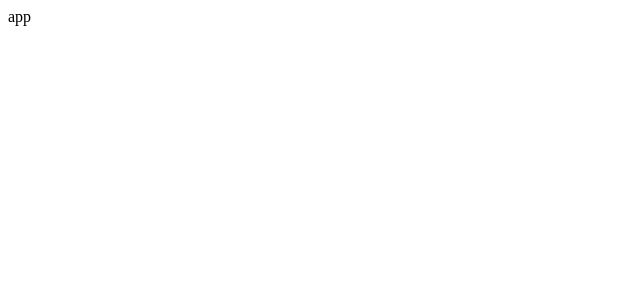
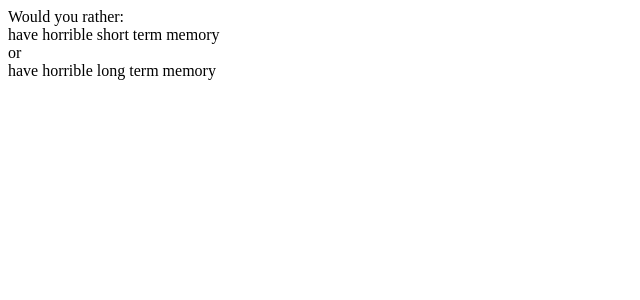
Before and after one commit to amanda62/reactnd-project-would-you-rather, a React (Create React App) app: page / in a window 1280 px wide. Shown: the top 300 px of the page, without its empty margins (0-640 px from the left). Built offline with nearby package versions, Linux system fonts and the light colour scheme; the HTML template or start-up script is replaced by a standard one.

Commit message:
feature/1-page-home - mvp

```diff
--- a/package.json
+++ b/package.json
@@ -25,7 +25,7 @@
     "build": "react-scripts build",
     "test": "react-scripts test",
     "eject": "react-scripts eject",
-    "lint": "prettier --write"
+    "lint": "eslint --fix"
   },
   "eslintConfig": {
     "extends": [
--- a/src/App.js
+++ b/src/App.js
@@ -1,8 +1,44 @@
 import React from "react";
 import { connect } from "react-redux";
 
-function App({ label }) {
-  return <>{label}</>;
+function App({ questions, dispatch }) {
+  const currentQuestion = Object.values(questions).find(
+    question => question.answer === null
+  );
+  const handleClick = (questionId, option) => {
+    const action = {
+      type: "vote",
+      payload: {
+        questionId,
+        option
+      }
+    };
+    dispatch(action);
+  };
+
+  return (
+    <>
+      {currentQuestion ? (
+        <div>
+          Would you rather:
+          <div onClick={() => handleClick(currentQuestion.id, "optionOne")}>
+            {currentQuestion.optionOne.text}
+          </div>
+          or
+          <div onClick={() => handleClick(currentQuestion.id, "optionTwo")}>
+            {currentQuestion.optionTwo.text}
+          </div>
+        </div>
+      ) : (
+        <div>ALL QUESTIONS DONE-ZO!</div>
+      )}
+    </>
+  );
 }
 
-export default connect(state => ({ label: state }))(App);
+const mapStatetoProps = state => ({
+  questions: state.questions
+});
+//const mapDispatchToProps  = () => {}  if the second argument isn't passed
+//to connect the component will receive dispatch by default
+export default connect(mapStatetoProps)(App);
--- /dev/null
+++ b/src/initialState.js
@@ -0,0 +1,24 @@
+export default {
+  questions: {
+    "8xf0y6ziyjabvozdd253nd": {
+      id: "8xf0y6ziyjabvozdd253nd",
+      answer: null,
+      optionOne: {
+        text: "have horrible short term memory"
+      },
+      optionTwo: {
+        text: "have horrible long term memory"
+      }
+    },
+    "6ni6ok3ym7mf1p33lnez": {
+      id: "6ni6ok3ym7mf1p33lnez",
+      answer: null,
+      optionOne: {
+        text: "become a superhero"
+      },
+      optionTwo: {
+        text: "become a supervillain"
+      }
+    }
+  }
+};
--- a/src/store.js
+++ b/src/store.js
@@ -1,9 +1,22 @@
 import { createStore } from "redux";
+import initialState from "./initialState";
 
-const rootReducer = (state = "app", action) => {
-  return state;
+const rootReducer = (state = initialState, action) => {
+  switch (action.type) {
+    case "vote":
+      return {
+        ...state,
+        questions: {
+          ...state.questions,
+          [action.payload.questionId]: {
+            ...state.questions[action.payload.questionId],
+            answer: [action.payload.option]
+          }
+        }
+      };
+    default:
+      return state;
+  }
 };
 
-const store = createStore(rootReducer);
-
-export default store;
+export default createStore(rootReducer);
```
Also changed, not shown: 2 other files (tests, documents, lock files or other folders).
